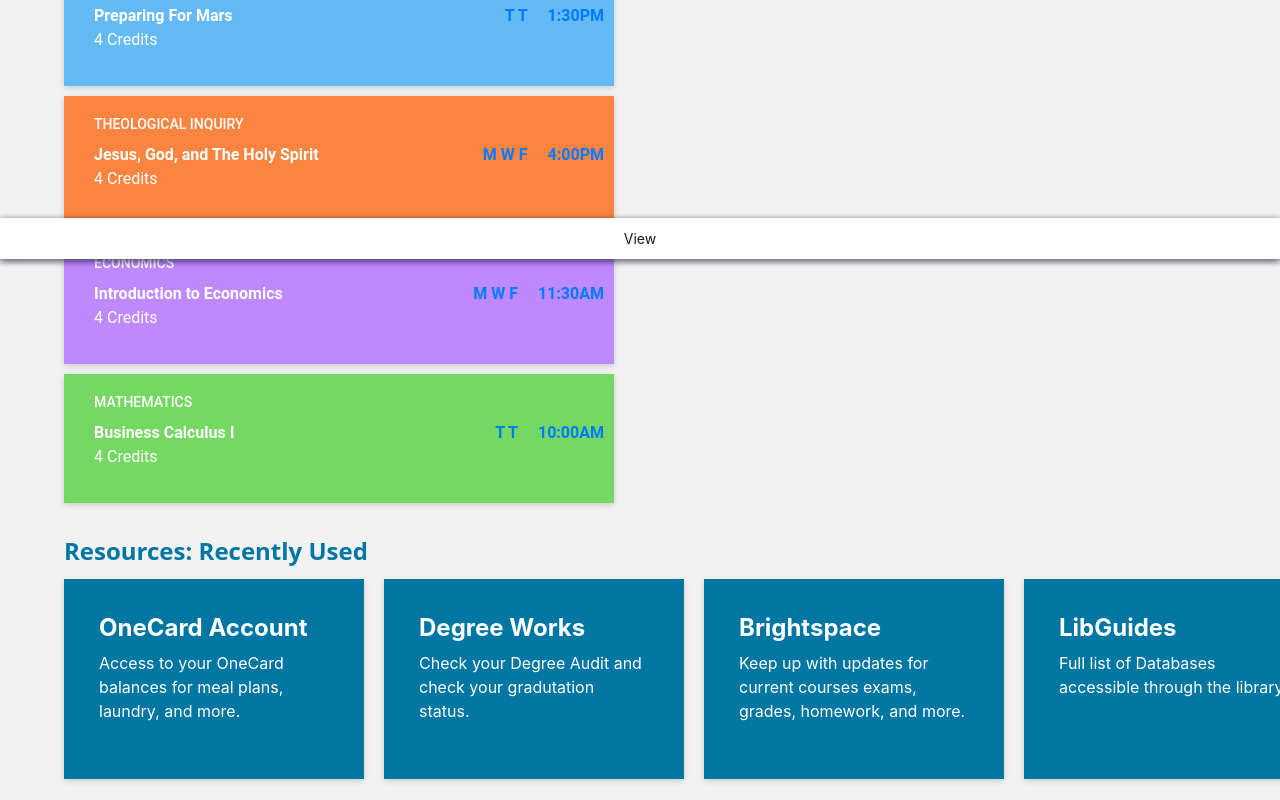
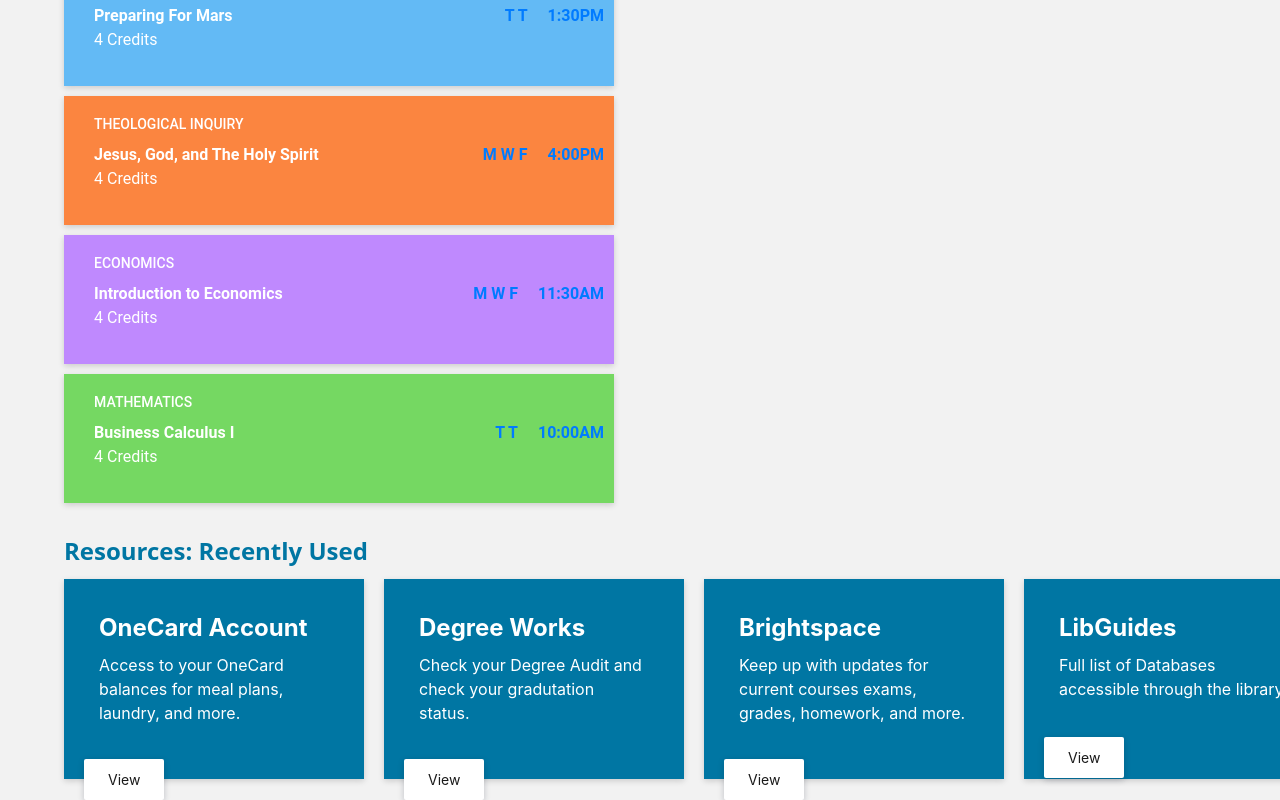
Before and after one commit to TyniTay/Prowlers, a React (Create React App) app: page / in a window 1280 px wide. Shown: the part 521-1321 px from the top of the page. Built offline with nearby package versions, Linux system fonts and the light colour scheme; the HTML template or start-up script is replaced by a standard one.

Commit message:
more button

```diff
--- a/src/Components/Pages/Dashboard/Dashboard.css
+++ b/src/Components/Pages/Dashboard/Dashboard.css
@@ -179,7 +179,7 @@ p.subtext {
   display: -webkit-flex;
   flex-direction: row;
   justify-content: space-between;
-
+  position: relative;
 }
 
 .bstyle {
@@ -191,11 +191,7 @@ p.subtext {
   margin-bottom: 20px;
   margin-right: 20px;
   padding: 20px;
-  display: -webkit-flex;
-  flex-direction: row;
-  flex-wrap: wrap;
-  justify-content: space-evenly;
-
+  position: relative;
   /* UI Properties */
   background: #0076a3 0% 0% no-repeat padding-box;
   box-shadow: 0px 2px 6px #00000029;
@@ -204,12 +200,14 @@ p.subtext {
 
 .btext {
   color: white;
+  max-height: 70px;
 }
 
 .btitle {
   color: white;
   font-size: 24px;
   font-weight: bold;
+  margin: 0 0 10px;
 }
 
 .rButton {
@@ -222,12 +220,12 @@ p.subtext {
   font-size: 14px;
   border-radius: 2px;
   padding: 10px 24px;
-  position: absolute;
+  position: relative;
   margin-left: auto;
   margin-right: auto;
   left: 0;
   right: 0;
-  bottom: 20px;
+  top: 5px;
 }
 
 .button:hover {
```
